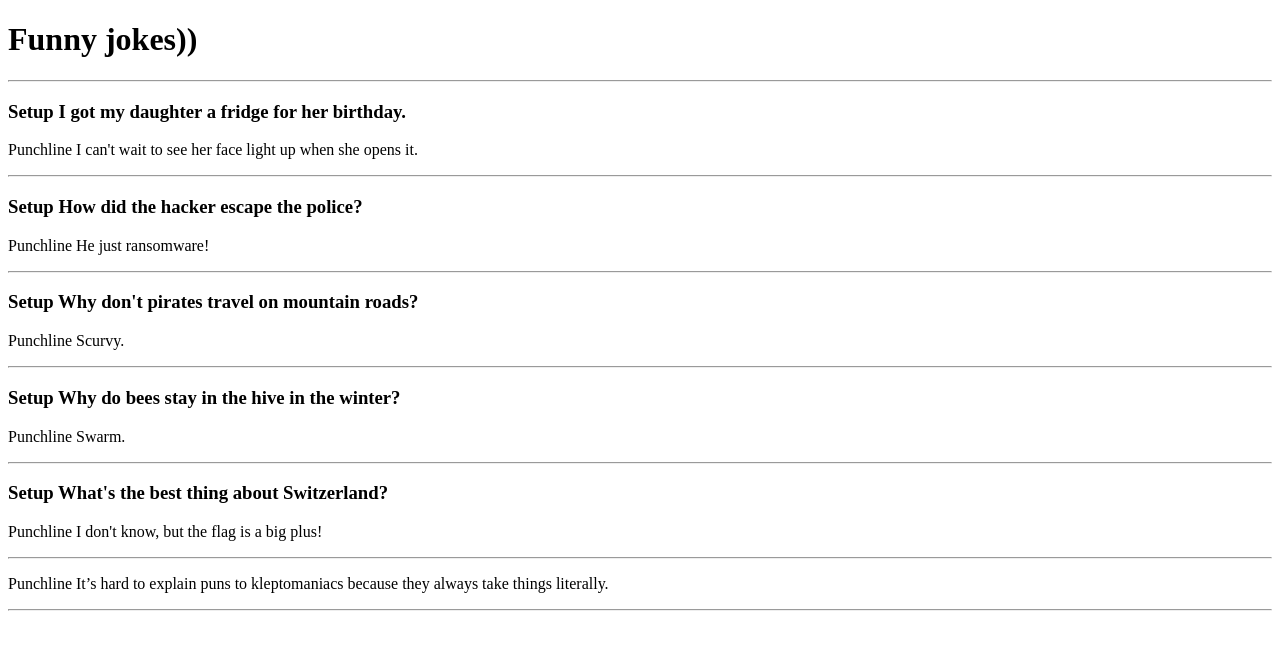
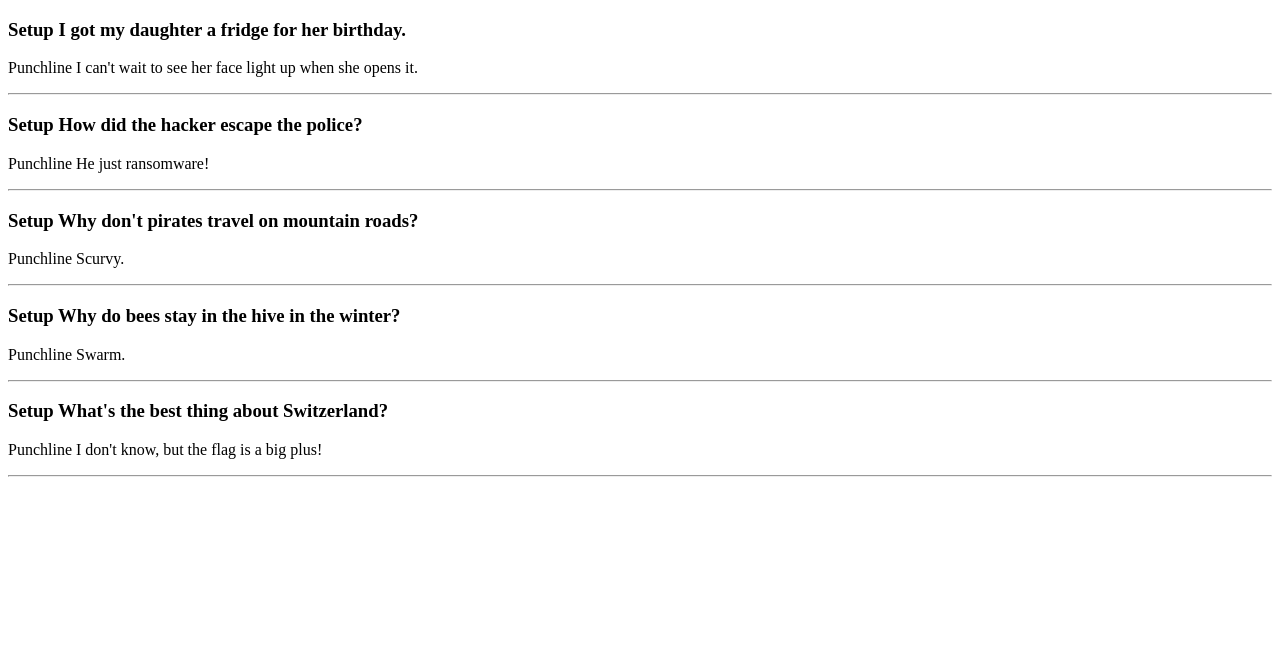
Before and after one commit to Stemagi/practice-14.03, a React (Vite) app: page / in a window 1280 px wide. Shown: the top 650 px of the page. Built offline with nearby package versions, Linux system fonts and the light colour scheme.

Commit message:
added arrays

```diff
--- a/src/app.jsx
+++ b/src/app.jsx
@@ -1,34 +1,13 @@
 import React from "react";
 import Jokes from "./jokes";
-export default function(){
+import jokesData from "./jokesData";
+export default function App(){
+  const jokeElements = jokesData.map(joke =>{
+    return <Jokes setup={joke.setup} punchline={joke.punchline}/>
+  })
   return(
     <div>
-      <h1>Funny jokes))</h1>
-      <hr />
-      <Jokes
-      joke="I got my daughter a fridge for her birthday."
-      punchline="I can't wait to see her face light up when she opens it."/>
-      {/* Ххппхпхп ладно, эта неплохая */}
-      <Jokes
-      joke="How did the hacker escape the police?"
-      punchline="He just ransomware!"
-       />
-      <Jokes
-      joke="Why don't pirates travel on mountain roads?"
-      punchline="Scurvy."
-      />
-      <Jokes
-      joke="Why do bees stay in the hive in the winter?"
-      punchline="Swarm."
-      />
-      <Jokes
-      joke="What's the best thing about Switzerland?"
-      punchline="I don't know, but the flag is a big plus!"
-      />
-      <Jokes
-      punchline="It’s hard to explain puns to kleptomaniacs because
-      they always take things literally."
-      />
+      {jokeElements}
     </div>
   )
 }
--- a/src/jokes.jsx
+++ b/src/jokes.jsx
@@ -2,7 +2,7 @@
 export default function Jokes(props){
   return(
   <div>
-    {props.joke &&  <h3>Setup {props.joke}</h3>}
+    {props.setup &&  <h3>Setup {props.setup}</h3>}
     <p>Punchline {props.punchline}</p>
     <hr />
   </div>
--- /dev/null
+++ b/src/jokesData.jsx
@@ -0,0 +1,22 @@
+export default [
+  {
+    setup: "I got my daughter a fridge for her birthday.",
+    punchline: "I can't wait to see her face light up when she opens it."
+},
+{
+    setup: "How did the hacker escape the police?",
+    punchline: "He just ransomware!"
+},
+{
+    setup: "Why don't pirates travel on mountain roads?",
+    punchline: "Scurvy."
+},
+{
+    setup: "Why do bees stay in the hive in the winter?",
+    punchline: "Swarm."
+},
+{
+    setup: "What's the best thing about Switzerland?",
+    punchline: "I don't know, but the flag is a big plus!"
+}
+]
```
